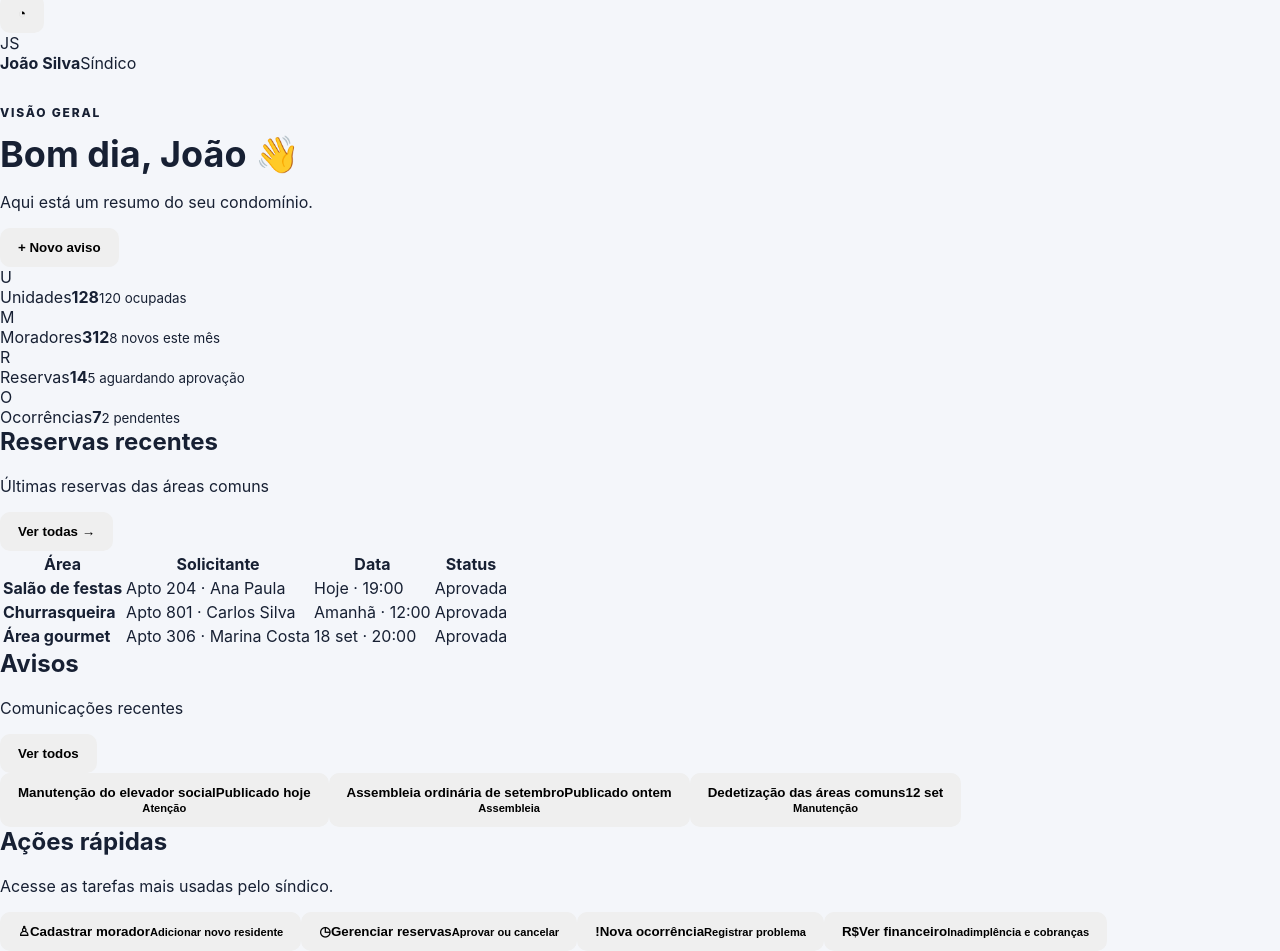
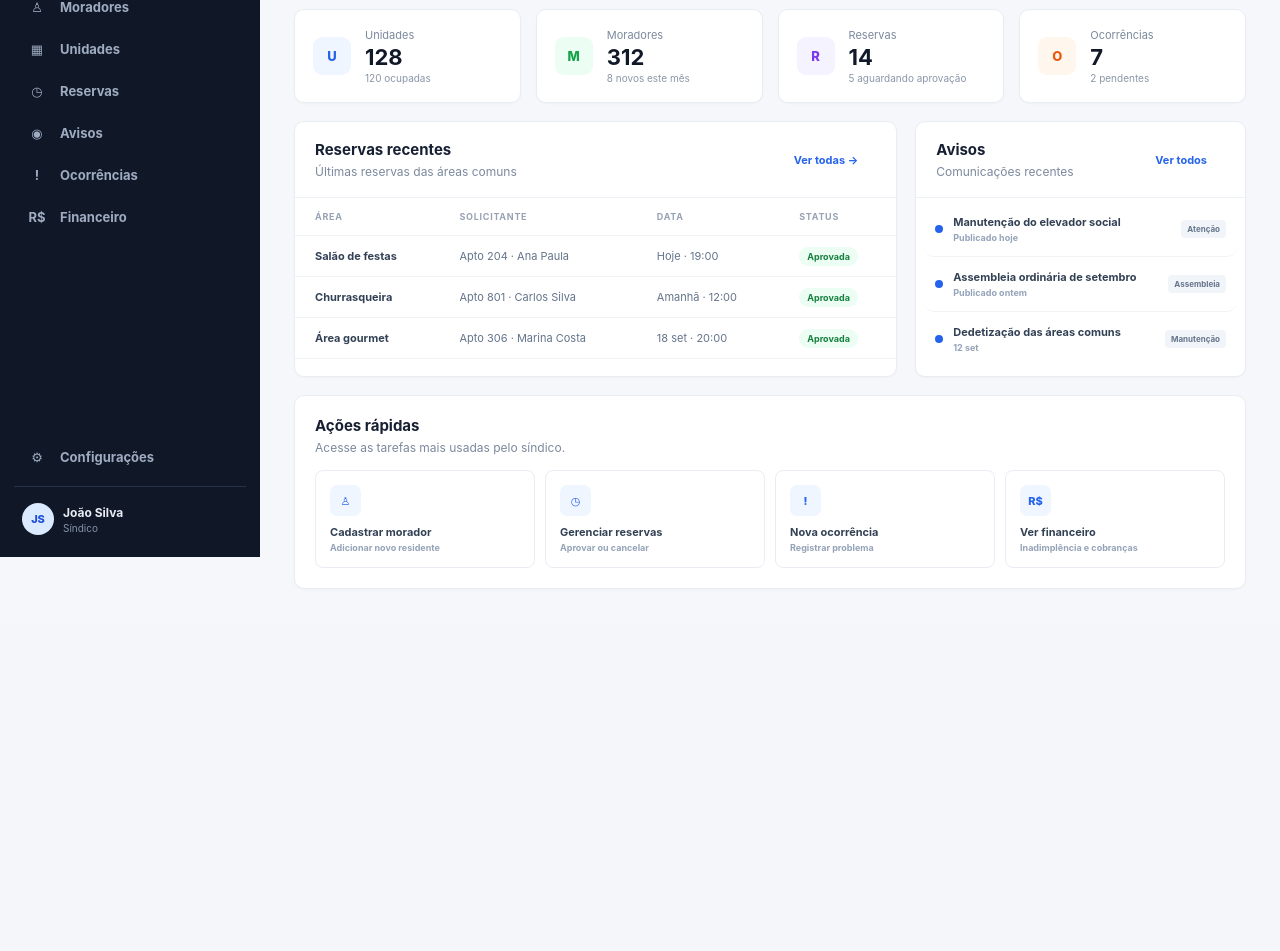
Before and after one commit to matheustrr/axis-condominio, a React (Vite) app in the folder frontend/: page / in a window 1280 px wide. Shown: the part 243-1194 px from the top of the page. After the commit the page ends 866 px from the top, so only its background shows below. Built offline with nearby package versions, Linux system fonts and the light colour scheme.

Commit message:
feat(frontend): load dashboard styling

```diff
--- a/frontend/src/App.tsx
+++ b/frontend/src/App.tsx
@@ -1,4 +1,5 @@
 import { useState } from 'react';
+import './dashboard.css';
 
 type Section = 'dashboard' | 'moradores' | 'unidades' | 'reservas' | 'avisos' | 'ocorrencias' | 'financeiro';
 
@@ -34,68 +35,30 @@ const notices = [
 function App() {
   const [active, setActive] = useState<Section>('dashboard');
   const [mobileOpen, setMobileOpen] = useState(false);
-
   const activeLabel = navigation.find((item) => item.id === active)?.label ?? 'Dashboard';
 
-  function selectSection(section: Section) {
-    setActive(section);
-    setMobileOpen(false);
-  }
+  function selectSection(section: Section) { setActive(section); setMobileOpen(false); }
 
   return (
     <div className="app-shell">
       <aside className={`sidebar ${mobileOpen ? 'sidebar-open' : ''}`}>
-        <div className="brand">
-          <div className="brand-mark">A</div>
-          <div>
-            <strong>AXIS</strong>
-            <span>Condomínio</span>
-          </div>
-        </div>
-
-        <div className="condominium-switcher">
-          <span>CONDOMÍNIO</span>
-          <strong>Residencial Axis</strong>
-          <small>Bloco A · 128 unidades</small>
-        </div>
-
+        <div className="brand"><div className="brand-mark">A</div><div><strong>AXIS</strong><span>Condomínio</span></div></div>
+        <div className="condominium-switcher"><span>CONDOMÍNIO</span><strong>Residencial Axis</strong><small>Bloco A · 128 unidades</small></div>
         <nav className="sidebar-nav" aria-label="Menu principal">
-          {navigation.map((item) => (
-            <button
-              key={item.id}
-              className={active === item.id ? 'nav-item active' : 'nav-item'}
-              onClick={() => selectSection(item.id)}
-            >
-              <span className="nav-icon">{item.icon}</span>
-              {item.label}
-            </button>
-          ))}
+          {navigation.map((item) => <button key={item.id} className={active === item.id ? 'nav-item active' : 'nav-item'} onClick={() => selectSection(item.id)}><span className="nav-icon">{item.icon}</span>{item.label}</button>)}
         </nav>
-
         <div className="sidebar-footer">
-          <button className="nav-item" onClick={() => alert('Configurações em breve')}>
-            <span className="nav-icon">⚙</span>
-            Configurações
-          </button>
-          <div className="user-mini">
-            <div className="avatar">JS</div>
-            <div><strong>João Silva</strong><span>Síndico</span></div>
-          </div>
+          <button className="nav-item" onClick={() => alert('Configurações em breve')}><span className="nav-icon">⚙</span>Configurações</button>
+          <div className="user-mini"><div className="avatar">JS</div><div><strong>João Silva</strong><span>Síndico</span></div></div>
         </div>
       </aside>
-
       {mobileOpen && <button className="backdrop" aria-label="Fechar menu" onClick={() => setMobileOpen(false)} />}
-
       <main className="main-content">
         <header className="topbar">
           <button className="menu-button" onClick={() => setMobileOpen(true)} aria-label="Abrir menu">☰</button>
           <div className="breadcrumb"><span>Administração</span><b>/</b><strong>{activeLabel}</strong></div>
-          <div className="topbar-actions">
-            <button className="icon-button" aria-label="Notificações">◔<span className="notification-dot" /></button>
-            <div className="profile"><div className="avatar">JS</div><div><strong>João Silva</strong><span>Síndico</span></div></div>
-          </div>
+          <div className="topbar-actions"><button className="icon-button" aria-label="Notificações">◔<span className="notification-dot" /></button><div className="profile"><div className="avatar">JS</div><div><strong>João Silva</strong><span>Síndico</span></div></div></div>
         </header>
-
         {active === 'dashboard' ? <Dashboard onNavigate={selectSection} /> : <SectionPlaceholder title={activeLabel} />}
       </main>
     </div>
@@ -103,40 +66,20 @@ function App() {
 }
 
 function Dashboard({ onNavigate }: { onNavigate: (section: Section) => void }) {
-  return (
-    <div className="page">
-      <div className="page-heading">
-        <div><p className="eyebrow">VISÃO GERAL</p><h1>Bom dia, João 👋</h1><p className="muted">Aqui está um resumo do seu condomínio.</p></div>
-        <button className="primary-button" onClick={() => onNavigate('avisos')}>+ Novo aviso</button>
-      </div>
-
-      <section className="stats-grid">
-        {stats.map((stat) => <div className="stat-card" key={stat.label}><div className={`stat-icon ${stat.tone}`}>{stat.label.slice(0, 1)}</div><div><span>{stat.label}</span><strong>{stat.value}</strong><small>{stat.detail}</small></div></div>)}
-      </section>
-
-      <section className="content-grid">
-        <div className="panel panel-large">
-          <div className="panel-header"><div><h2>Reservas recentes</h2><p>Últimas reservas das áreas comuns</p></div><button className="text-button" onClick={() => onNavigate('reservas')}>Ver todas →</button></div>
-          <div className="table-wrap"><table><thead><tr><th>Área</th><th>Solicitante</th><th>Data</th><th>Status</th></tr></thead><tbody>{reservations.map(([area, person, date]) => <tr key={area}><td><strong>{area}</strong></td><td>{person}</td><td>{date}</td><td><span className="status approved">Aprovada</span></td></tr>)}</tbody></table></div>
-        </div>
-
-        <div className="panel">
-          <div className="panel-header"><div><h2>Avisos</h2><p>Comunicações recentes</p></div><button className="text-button" onClick={() => onNavigate('avisos')}>Ver todos</button></div>
-          <div className="notice-list">{notices.map(([title, date, tag]) => <button className="notice-item" key={title} onClick={() => onNavigate('avisos')}><div className="notice-bullet" /><div><strong>{title}</strong><span>{date}</span></div><small>{tag}</small></button>)}</div>
-        </div>
-      </section>
-
-      <section className="quick-actions">
-        <div><h2>Ações rápidas</h2><p>Acesse as tarefas mais usadas pelo síndico.</p></div>
-        <div className="action-grid">
-          <button onClick={() => onNavigate('moradores')}><span>♙</span><strong>Cadastrar morador</strong><small>Adicionar novo residente</small></button>
-          <button onClick={() => onNavigate('reservas')}><span>◷</span><strong>Gerenciar reservas</strong><small>Aprovar ou cancelar</small></button>
-          <button onClick={() => onNavigate('ocorrencias')}><span>!</span><strong>Nova ocorrência</strong><small>Registrar problema</small></button>
-          <button onClick={() => onNavigate('financeiro')}><span>R$</span><strong>Ver financeiro</strong><small>Inadimplência e cobranças</small></button>
-        </div>
-      </section>
-    </div>
-  );
+  return <div className="page">
+    <div className="page-heading"><div><p className="eyebrow">VISÃO GERAL</p><h1>Bom dia, João 👋</h1><p className="muted">Aqui está um resumo do seu condomínio.</p></div><button className="primary-button" onClick={() => onNavigate('avisos')}>+ Novo aviso</button></div>
+    <section className="stats-grid">{stats.map((stat) => <div className="stat-card" key={stat.label}><div className={`stat-icon ${stat.tone}`}>{stat.label.slice(0, 1)}</div><div><span>{stat.label}</span><strong>{stat.value}</strong><small>{stat.detail}</small></div></div>)}</section>
+    <section className="content-grid">
+      <div className="panel"><div className="panel-header"><div><h2>Reservas recentes</h2><p>Últimas reservas das áreas comuns</p></div><button className="text-button" onClick={() => onNavigate('reservas')}>Ver todas →</button></div><div className="table-wrap"><table><thead><tr><th>Área</th><th>Solicitante</th><th>Data</th><th>Status</th></tr></thead><tbody>{reservations.map(([area, person, date]) => <tr key={area}><td><strong>{area}</strong></td><td>{person}</td><td>{date}</td><td><span className="status approved">Aprovada</span></td></tr>)}</tbody></table></div></div>
+      <div className="panel"><div className="panel-header"><div><h2>Avisos</h2><p>Comunicações recentes</p></div><button className="text-button" onClick={() => onNavigate('avisos')}>Ver todos</button></div><div className="notice-list">{notices.map(([title, date, tag]) => <button className="notice-item" key={title} onClick={() => onNavigate('avisos')}><div className="notice-bullet" /><div><strong>{title}</strong><span>{date}</span></div><small>{tag}</small></button>)}</div></div>
+    </section>
+    <section className="quick-actions"><div><h2>Ações rápidas</h2><p>Acesse as tarefas mais usadas pelo síndico.</p></div><div className="action-grid">
+      <button onClick={() => onNavigate('moradores')}><span>♙</span><strong>Cadastrar morador</strong><small>Adicionar novo residente</small></button>
+      <button onClick={() => onNavigate('reservas')}><span>◷</span><strong>Gerenciar reservas</strong><small>Aprovar ou cancelar</small></button>
+      <button onClick={() => onNavigate('ocorrencias')}><span>!</span><strong>Nova ocorrência</strong><small>Registrar problema</small></button>
+      <button onClick={() => onNavigate('financeiro')}><span>R$</span><strong>Ver financeiro</strong><small>Inadimplência e cobranças</small></button>
+    </div></section>
+  </div>;
 }
 
 function SectionPlaceholder({ title }: { title: string }) {
```
